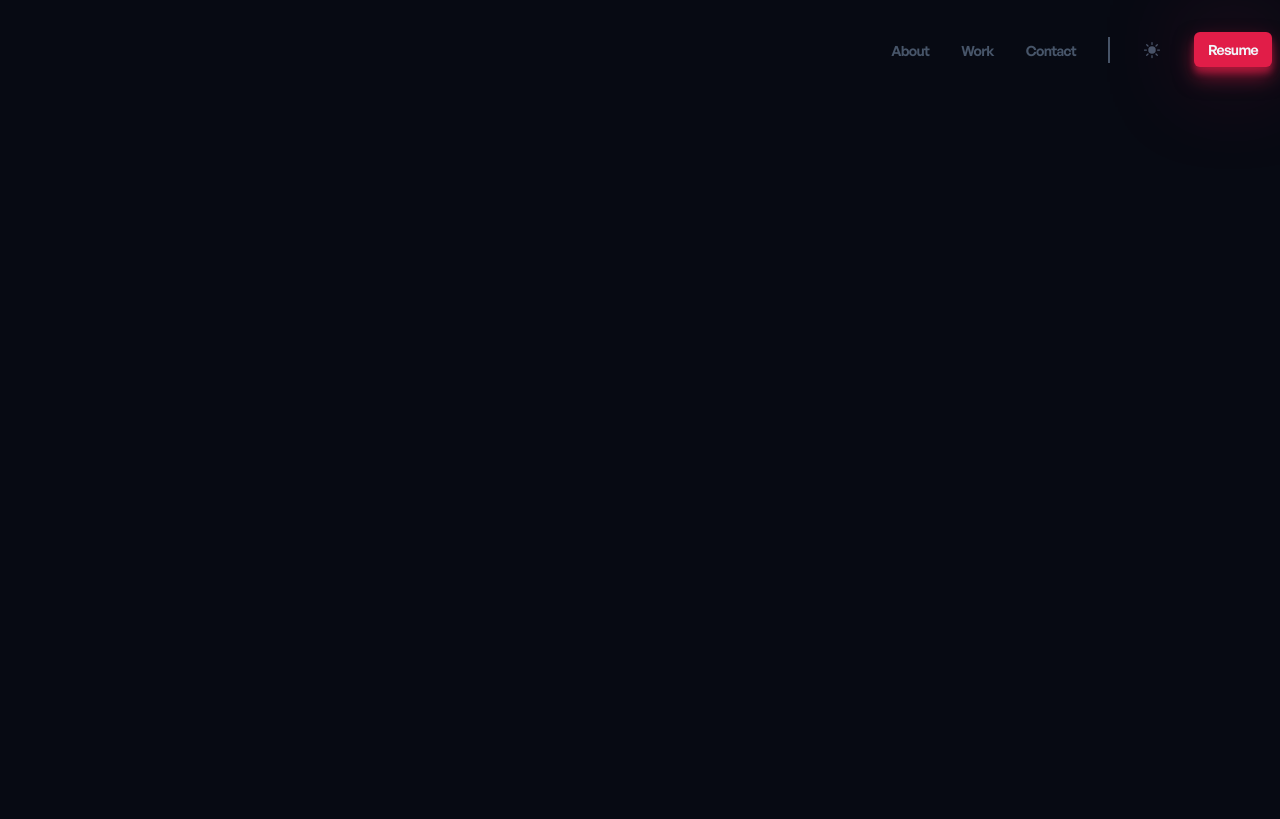
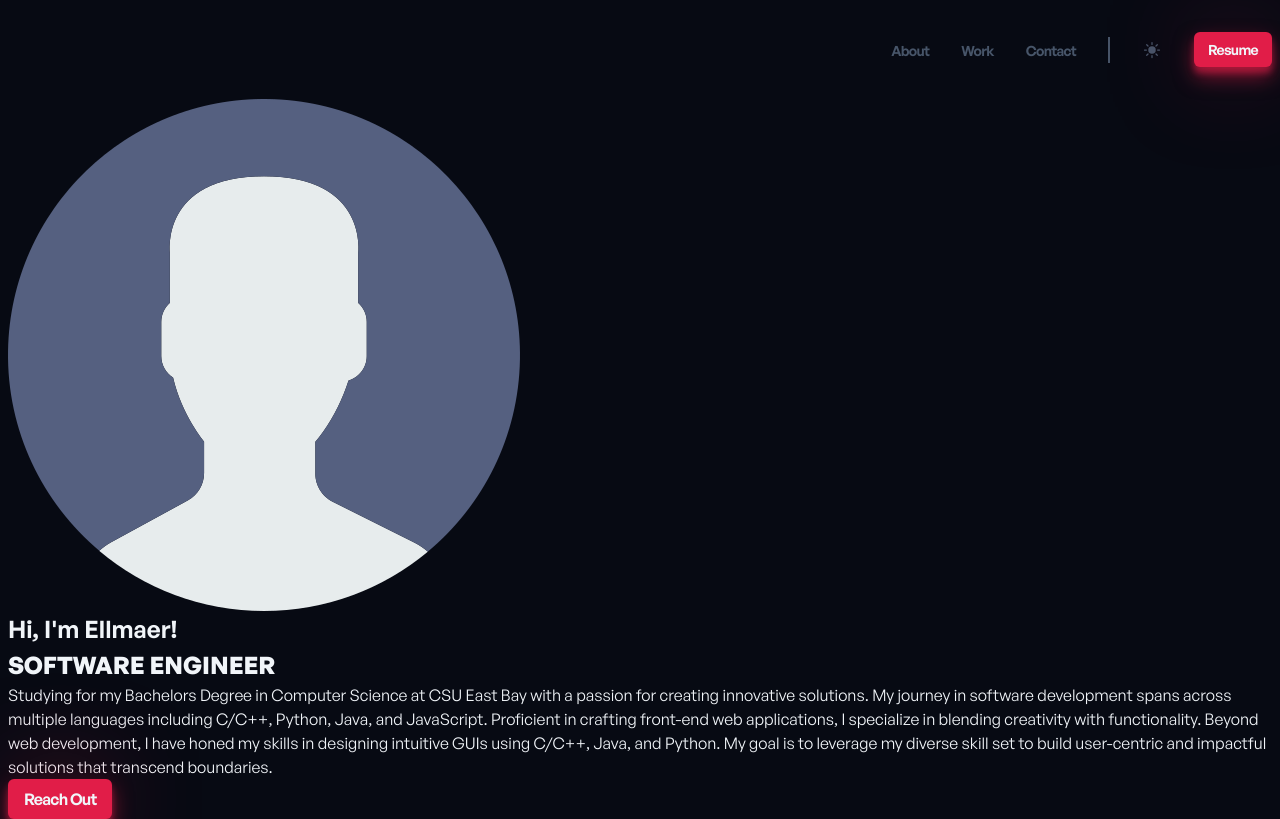
Before and after one commit to mjollnir03/Personal-Website, a website built with Vite: page main-directory/index.html in a window 1280 px wide. Built offline with nearby package versions, Linux system fonts and the light colour scheme.

Commit message:
Working on the hero container

```diff
--- a/main-directory/index.html
+++ b/main-directory/index.html
@@ -43,7 +43,20 @@
 
     <main>
 
-      <section></section>
+      <section class="hero container">
+        <img class="hero__img" src="./src/hero-placeholder.png" alt="Profile picture">
+        <h2 class="hero__subtitile">Hi, I'm Ellmaer! </h2>
+        <h1 class="hero__title" >SOFTWARE ENGINEER</h1>
+        <p class="hero__description" >
+          Studying for my Bachelors Degree in Computer Science at CSU East Bay with a passion for creating innovative solutions.
+          My journey in software development spans across multiple languages including C/C++, Python, Java, and JavaScript.
+          Proficient in crafting front-end web applications, I specialize in blending creativity with functionality.
+          Beyond web development, I have honed my skills in designing intuitive GUIs using C/C++, Java, and Python.
+          My goal is to leverage my diverse skill set to build user-centric and impactful solutions that transcend boundaries.
+        </p>
+        <a class="hero__btn btn" href="#"> Reach Out</a>
+      </section>
+
       <!--
       <section></section>
       <section></section>
--- a/main-directory/styles/style.css
+++ b/main-directory/styles/style.css
@@ -74,6 +74,10 @@ h1 {
     font-family: 'GeneralSans-Bold';
 }
 
+h2 {
+    font-family: 'GeneralSans-Semibold';
+}
+
 img,
 picture,
 video,
```
Also changed, not shown: main-directory/src/hero-placeholder.png (added).
